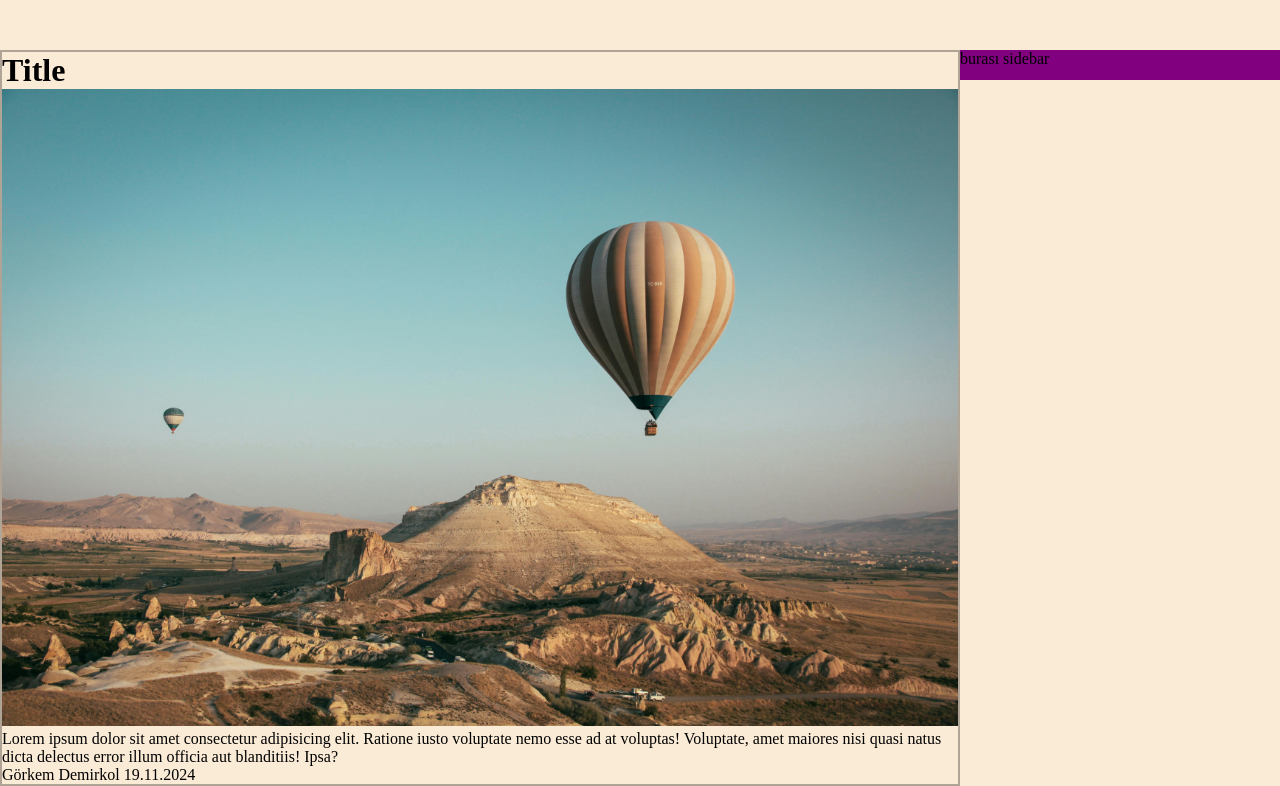
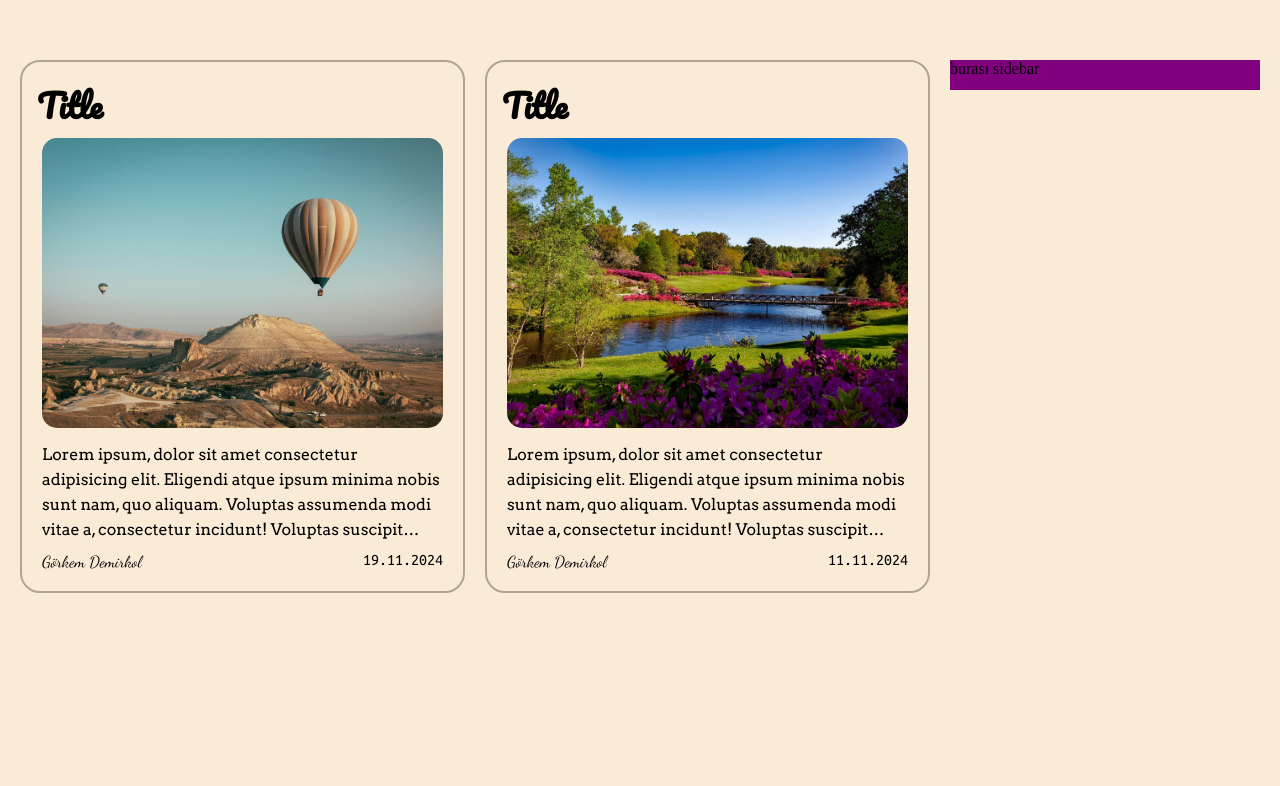
Before and after one commit to GorkemDemirkol/html-ornek, a plain HTML site: page blogsite/index.html in a window 1280 px wide. Shown: the part 550-1336 px from the top of the page. After the commit the page ends 1143 px from the top, so only its background shows below. Drawn offline with Linux system fonts and the light colour scheme; a web font is replaced by a local one.

Commit message:
Add files via upload

```diff
--- a/blogsite/index.html
+++ b/blogsite/index.html
@@ -49,13 +49,12 @@
     <div class="home">
         <div class="wrapper">
             <div class="posts">
-                <div class="post">
+                <div class="post target">
 
                     <h1>Title</h1>
                     <img src="/public/img/post1.jpg" alt="content">
-                    <p>Lorem ipsum dolor sit amet consectetur adipisicing elit. Ratione iusto voluptate nemo esse ad at
-                        voluptas! Voluptate, amet maiores nisi quasi natus dicta delectus error illum officia aut
-                        blanditiis! Ipsa?</p>
+                    <p>Lorem ipsum, dolor sit amet consectetur adipisicing elit. Eligendi atque ipsum minima nobis sunt nam, quo aliquam. Voluptas assumenda modi vitae a, consectetur incidunt! Voluptas suscipit deleniti facilis eaque ut?
+                    Cum temporibus sapiente fuga odio reprehenderit, corporis accusantium, fugit sequi labore dolores vel! Quasi repellendus nisi rem dolorem, eveniet cumque soluta fuga eos nesciunt vitae, nostrum ipsam! Quasi, nam quae!</p>
                     <div class="authorAndDate">
                         <span>
                             Görkem Demirkol
@@ -65,6 +64,22 @@
                         </span>
                     </div>
                 </div>
+                <div class="post target">
+
+                    <h1>Title</h1>
+                    <img src="/public/img/post2.jpg" alt="content">
+                    <p>Lorem ipsum, dolor sit amet consectetur adipisicing elit. Eligendi atque ipsum minima nobis sunt nam, quo aliquam. Voluptas assumenda modi vitae a, consectetur incidunt! Voluptas suscipit deleniti facilis eaque ut?
+                    Cum temporibus sapiente fuga odio reprehenderit, corporis accusantium, fugit sequi labore dolores vel! Quasi repellendus nisi rem dolorem, eveniet cumque soluta fuga eos nesciunt vitae, nostrum ipsam! Quasi, nam quae!</p>
+                    <div class="authorAndDate">
+                        <span>
+                            Görkem Demirkol
+                        </span>
+                        <span>
+                            11.11.2024
+                        </span>
+                    </div>
+                </div>
+
             </div>
             <div class="sidebar">
 
--- a/blogsite/public/css/home.css
+++ b/blogsite/public/css/home.css
@@ -3,9 +3,11 @@
     display: flex;
     justify-content: center;
     margin-top: 50px;
+    padding: 0px 10px;
 }
 .home .wrapper{
     width: 100%;
     max-width: 1366px;
     display: flex;
+    padding: 10px;
 }
--- a/blogsite/public/css/post.css
+++ b/blogsite/public/css/post.css
@@ -2,10 +2,85 @@
     flex: 9;
     height: 30px;
     /* background-color: aquamarine; */
-    margin-bottom: 50px;
+    margin-bottom: 30px;
+    display: flex;
+    flex-wrap: wrap;
+    gap: 20px;
+
 }
 
 .posts .post {
+    width:calc(50% - 20px);
+    border: 2px solid rgba(0, 0, 0, 0.3);
+    padding: 15px;
+    border-radius: 20px;
+    margin-bottom: 20px;
+
+}
+@media(max-width:1100px){
+    .posts .post{
+        width: 100%;
+        border: 2px solid rgba(0, 0, 0, 0.3);
+        padding: 15px;
+        border-radius: 20px;
+        margin-bottom: 20px;
+
+    }
+}
+
+.posts h1 {
+    font-family: "Pacifico", cursive;
+
+}
+
+.posts img {
     width: 100%;
-    border: 2px solid rgba(0, 0, 0, 0.3);
+    padding: 5px;
+    border-radius: 20px;
+    height: 300px;
+    object-fit: cover;
+
 }
+
+.posts p {
+    padding: 5px;
+    font-family: "Arvo", serif;
+    display: -webkit-box;
+    -webkit-line-clamp: 4;
+    -webkit-box-orient: vertical;
+    line-height: 25px;
+    overflow: hidden;
+    text-overflow: ellipsis;
+
+}
+
+.posts .authorAndDate {
+    width: 100%;
+    display: flex;
+    justify-content: space-between;
+    padding: 5px;
+}
+
+.posts .authorAndDate span:nth-child(1) {
+    font-family: "Dancing Script", cursive;
+}
+
+.posts .authorAndDate span:nth-child(2) {
+    font-family: "Ubuntu Mono", monospace;
+
+}
+/* Buraya scroll Js ini entegre ediyoruz  */
+.posts .post{
+    transform: translateX(-20px);
+    opacity: 0;
+    transition: all 1s;
+}
+.posts .post:nth-child(2){
+    transform: translateX(-20px);
+    opacity: 0;
+    transition: all 1.5s;
+}
+.posts .post.active{
+    transform: translateX(0px);
+    opacity: 1;
+}
```
Also changed, not shown: blogsite/public/img/post2.jpg (added).
